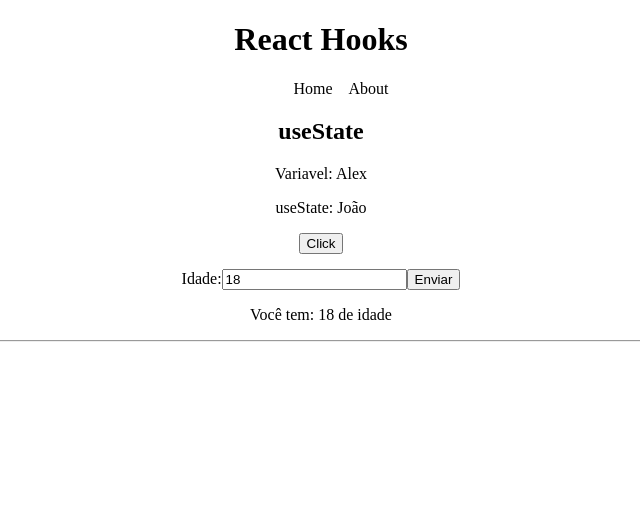
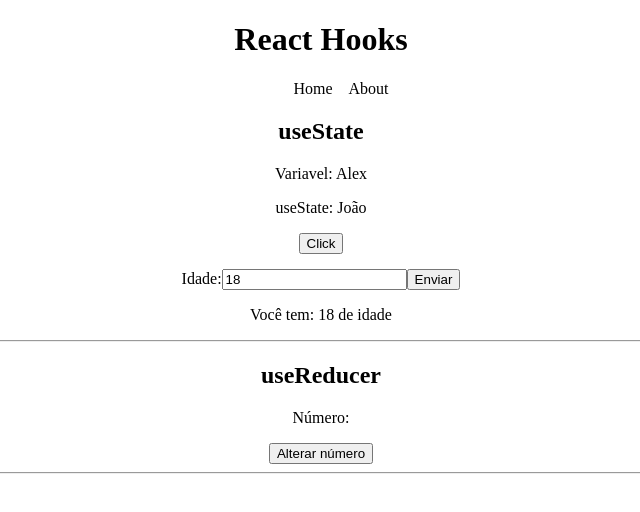
Before and after one commit to Alessandro021/hooks-react, a React (Vite) app: page / in a window 1280 px wide. Shown: the top 512 px of the page, without its empty margins (319-959 px from the left). Built offline with nearby package versions, Linux system fonts and the light colour scheme.

Commit message:
useReducer

```diff
--- /dev/null
+++ b/src/components/HookUseState/HookUseReducer.jsx
@@ -0,0 +1,19 @@
+import { useReducer } from "react";
+
+const HookUseReducer = () => {
+    //1 - COMEÇANDO COM O USEREDUCER
+    //O USEREDUCER RECEBE UM VALOR PARA GERENCIAR E UMA FUNÇÃO PARA ALTERAR ESSE VALOR
+    const [number, dispath] = useReducer((state, action) => {
+        return Math.random(state)
+    })
+    return(
+        <div>
+            <h2>useReducer</h2>
+                <p>Número: {number}</p>
+                <button onClick={dispath}>Alterar número</button>
+            <hr />
+        </div>
+    )
+}
+
+export default HookUseReducer;
--- a/src/pages/Home/Home.jsx
+++ b/src/pages/Home/Home.jsx
@@ -1,9 +1,11 @@
+import HookUseReducer from "../../components/HookUseState/HookUseReducer";
 import HookUseState from "../../components/HookUseState/HookUseState";
 
 const Home = () => {
     return(
         <div>
             <HookUseState />
+            <HookUseReducer />
         </div>
     )
 }
```
